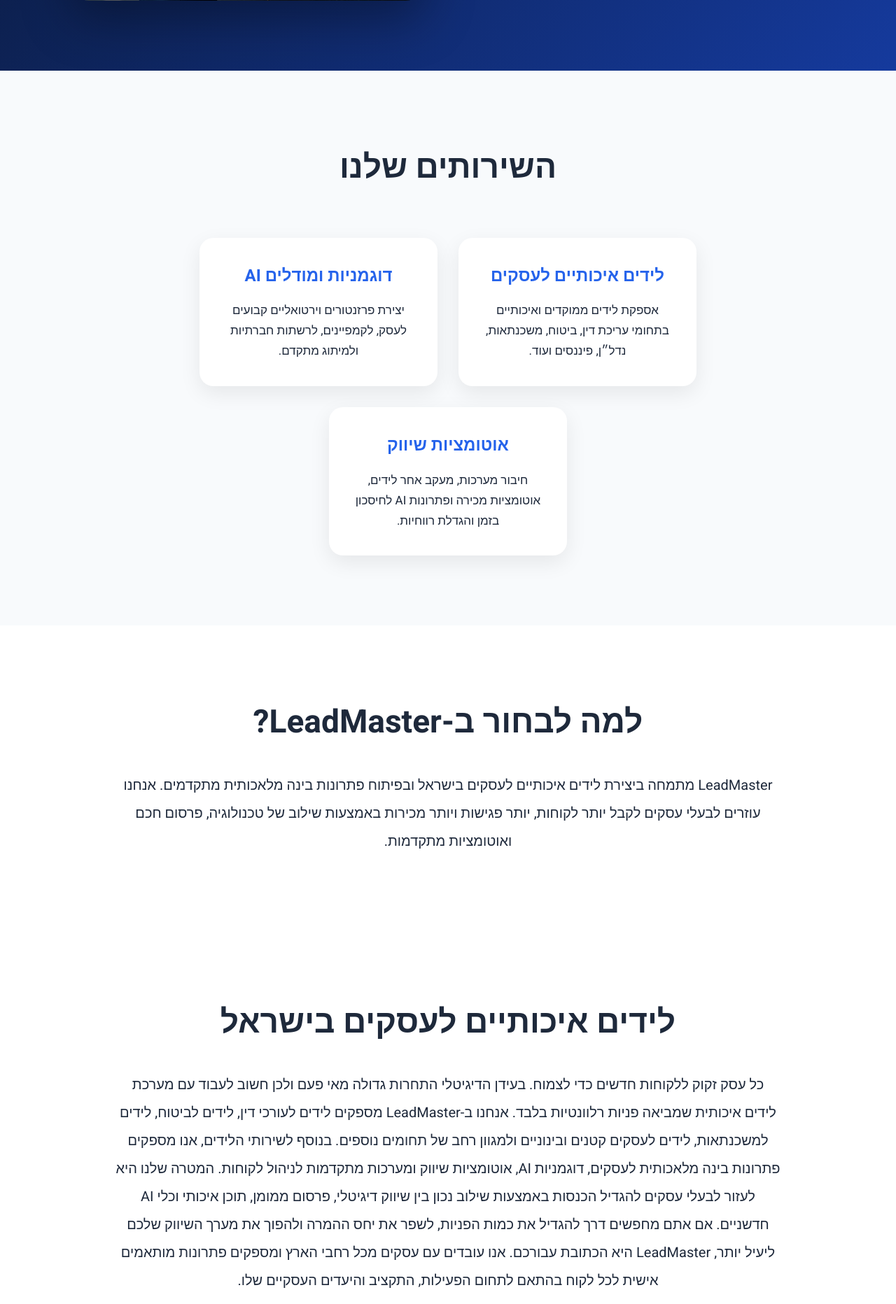
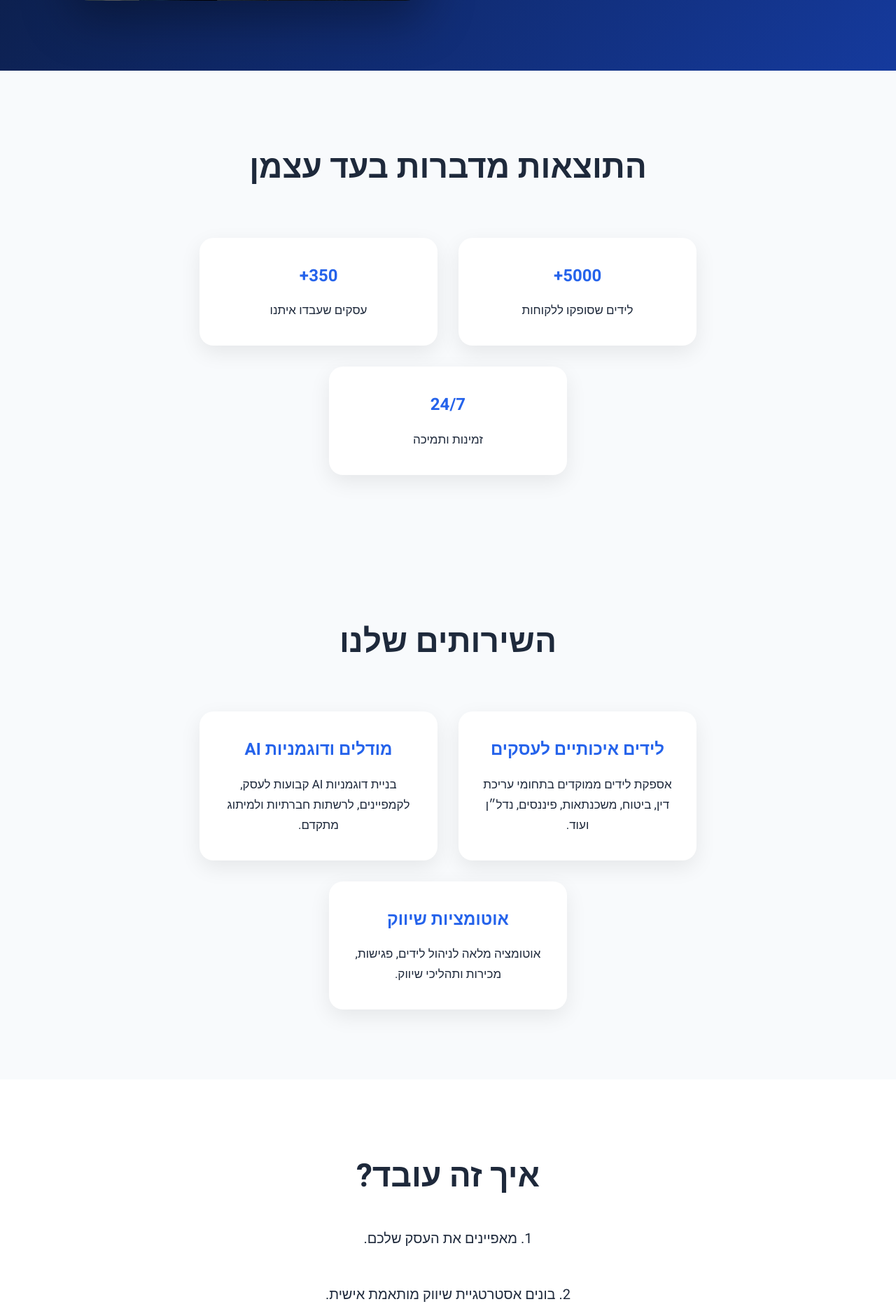
Before and after one commit to yankeisking-dev/leadmaster-website, a Flask app: page / in a window 1280 px wide. Shown: the part 914-2778 px from the top of the page at 70% size. Run offline with Flask 3, Linux system fonts and the light colour scheme; data comes from the database, SQL or seed files in the repository.

Commit message:
Update index.html

```diff
--- a/templates/index.html
+++ b/templates/index.html
@@ -3,14 +3,15 @@
 <html lang="he" dir="rtl">
 
 <head>
+
 <meta charset="UTF-8">
 <meta name="viewport" content="width=device-width, initial-scale=1.0">
 
 <title>לידים איכותיים לעסקים בישראל | LeadMaster - סוכנות לידים ובינה מלאכותית</title>
 
-<meta name="description" content="LeadMaster מספקת לידים איכותיים לעסקים בישראל, דוגמניות AI, אוטומציות שיווק ופתרונות בינה מלאכותית להגדלת מכירות, לקוחות ורווחים.">
+<meta name="description" content="LeadMaster מספקת לידים איכותיים לעסקים בישראל, פתרונות AI מתקדמים, דוגמניות AI, אוטומציות שיווק ומערכות להגדלת מכירות ולקוחות.">
 
-<meta name="keywords" content="לידים לעסקים, לידים איכותיים, לידים לעורכי דין, לידים לביטוח, לידים למשכנתאות, דוגמנית AI, מודל AI, בינה מלאכותית לעסקים, שיווק דיגיטלי, LeadMaster">
+<meta name="keywords" content="לידים לעסקים, לידים איכותיים, לידים לעורכי דין, לידים לביטוח, לידים למשכנתאות, לידים לנדלן, AI לעסקים, דוגמנית AI, בינה מלאכותית לעסקים">
 
 <meta property="og:title" content="LeadMaster - לידים איכותיים לעסק שלך">
 <meta property="og:description" content="סוכנות לידים ובינה מלאכותית לעסקים בישראל">
@@ -48,15 +49,15 @@
 <div class="logo-area">
 <img
 src="{{ url_for('static', filename='images/logo.png') }}"
-alt="LeadMaster Logo"
-class="logo"
->
+alt="LeadMaster"
+class="logo">
 </div>
 
 <nav>
 <a href="#services">שירותים</a>
-<a href="#about">אודות</a>
-<a href="#seo-content">מידע מקצועי</a>
+<a href="#stats">תוצאות</a>
+<a href="#process">תהליך העבודה</a>
+<a href="#faq">שאלות נפוצות</a>
 <a href="#contact">יצירת קשר</a>
 </nav>
 
@@ -82,8 +83,32 @@ class="logo"
 
 <img
 src="{{ url_for('static', filename='images/hero.jpg') }}"
-alt="LeadMaster AI Model"
->
+alt="LeadMaster AI">
+
+</div>
+
+</section>
+
+<section id="stats" class="services">
+
+<h2>התוצאות מדברות בעד עצמן</h2>
+
+<div class="cards">
+
+<div class="card">
+<h3>5000+</h3>
+<p>לידים שסופקו ללקוחות</p>
+</div>
+
+<div class="card">
+<h3>350+</h3>
+<p>עסקים שעבדו איתנו</p>
+</div>
+
+<div class="card">
+<h3>24/7</h3>
+<p>זמינות ותמיכה</p>
+</div>
 
 </div>
 
@@ -98,21 +123,21 @@ alt="LeadMaster AI Model"
 <div class="card">
 <h3>לידים איכותיים לעסקים</h3>
 <p>
-אספקת לידים ממוקדים ואיכותיים בתחומי עריכת דין, ביטוח, משכנתאות, נדל״ן, פיננסים ועוד.
+אספקת לידים ממוקדים בתחומי עריכת דין, ביטוח, משכנתאות, פיננסים, נדל״ן ועוד.
 </p>
 </div>
 
 <div class="card">
-<h3>דוגמניות ומודלים AI</h3>
+<h3>מודלים ודוגמניות AI</h3>
 <p>
-יצירת פרזנטורים וירטואליים קבועים לעסק, לקמפיינים, לרשתות חברתיות ולמיתוג מתקדם.
+בניית דוגמניות AI קבועות לעסק, לקמפיינים, לרשתות חברתיות ולמיתוג מתקדם.
 </p>
 </div>
 
 <div class="card">
 <h3>אוטומציות שיווק</h3>
 <p>
-חיבור מערכות, מעקב אחר לידים, אוטומציות מכירה ופתרונות AI לחיסכון בזמן והגדלת רווחיות.
+אוטומציה מלאה לניהול לידים, פגישות, מכירות ותהליכי שיווק.
 </p>
 </div>
 
@@ -120,38 +145,92 @@ alt="LeadMaster AI Model"
 
 </section>
 
-<section id="about" class="about">
+<section id="process" class="about">
+
+<h2>איך זה עובד?</h2>
+
+<p>
+
+1. מאפיינים את העסק שלכם.
+
+<br><br>
+
+2. בונים אסטרטגיית שיווק מותאמת אישית.
+
+<br><br>
+
+3. מייצרים לידים איכותיים וממוקדים.
+
+<br><br>
+
+4. מגדילים את כמות הלקוחות והמכירות.
+
+</p>
+
+</section>
+
+<section class="about">
 
 <h2>למה לבחור ב-LeadMaster?</h2>
 
 <p>
 
-LeadMaster מתמחה ביצירת לידים איכותיים לעסקים בישראל ובפיתוח פתרונות בינה מלאכותית מתקדמים.
-אנחנו עוזרים לבעלי עסקים לקבל יותר לקוחות, יותר פגישות ויותר מכירות באמצעות שילוב של טכנולוגיה, פרסום חכם ואוטומציות מתקדמות.
+LeadMaster משלבת בין שיווק מתקדם, בינה מלאכותית ואוטומציות חכמות כדי לספק לעסקים יותר לקוחות ופחות כאבי ראש.
+
+אנחנו מתמחים ביצירת לידים איכותיים לעסקים בישראל, פיתוח דוגמניות AI, פתרונות תוכן מתקדמים ומערכות שיווק חדשניות שמביאות תוצאות אמיתיות.
+
+בין אם אתם עורכי דין, סוכני ביטוח, יועצי משכנתאות, יזמי נדל״ן או בעלי עסקים מכל תחום אחר – אנו מספקים פתרון מלא להגדלת כמות הלקוחות וההכנסות.
 
 </p>
 
 </section>
 
-<section id="seo-content" class="about">
+<section class="about">
 
 <h2>לידים איכותיים לעסקים בישראל</h2>
 
 <p>
 
-כל עסק זקוק ללקוחות חדשים כדי לצמוח. בעידן הדיגיטלי התחרות גדולה מאי פעם ולכן חשוב לעבוד עם מערכת לידים איכותית שמביאה פניות רלוונטיות בלבד.
+לידים איכותיים הם אחד הנכסים החשובים ביותר לכל עסק. במקום לבזבז זמן וכסף על קמפיינים שאינם ממירים, אנו מספקים פניות ממוקדות מאנשים שמחפשים את השירות שלכם.
 
-אנחנו ב-LeadMaster מספקים לידים לעורכי דין, לידים לביטוח, לידים למשכנתאות, לידים לעסקים קטנים ובינוניים ולמגוון רחב של תחומים נוספים.
+אנו עובדים עם מגוון רחב של תחומים ומסייעים לעסקים לקבל יותר פגישות, יותר שיחות ויותר לקוחות.
 
-בנוסף לשירותי הלידים, אנו מספקים פתרונות בינה מלאכותית לעסקים, דוגמניות AI, אוטומציות שיווק ומערכות מתקדמות לניהול לקוחות.
+בנוסף, אנו מציעים פתרונות AI מתקדמים הכוללים דוגמניות AI, יצירת תוכן, ניהול נוכחות דיגיטלית ואוטומציות עסקיות.
 
-המטרה שלנו היא לעזור לבעלי עסקים להגדיל הכנסות באמצעות שילוב נכון בין שיווק דיגיטלי, פרסום ממומן, תוכן איכותי וכלי AI חדשניים.
-
-אם אתם מחפשים דרך להגדיל את כמות הפניות, לשפר את יחס ההמרה ולהפוך את מערך השיווק שלכם ליעיל יותר, LeadMaster היא הכתובת עבורכם.
-
-אנו עובדים עם עסקים מכל רחבי הארץ ומספקים פתרונות מותאמים אישית לכל לקוח בהתאם לתחום הפעילות, התקציב והיעדים העסקיים שלו.
+המטרה שלנו פשוטה: לעזור לכם לצמוח מהר יותר באמצעות טכנולוגיה ושיווק חכם.
 
 </p>
+
+</section>
+
+<section id="faq" class="services">
+
+<h2>שאלות נפוצות</h2>
+
+<div class="cards">
+
+<div class="card">
+<h3>מה זה ליד איכותי?</h3>
+<p>
+פנייה של לקוח פוטנציאלי שמביע עניין אמיתי בשירות שלכם.
+</p>
+</div>
+
+<div class="card">
+<h3>לאילו תחומים השירות מתאים?</h3>
+<p>
+עורכי דין, ביטוח, משכנתאות, נדל״ן, פיננסים, רפואה, קוסמטיקה ועוד.
+</p>
+</div>
+
+<div class="card">
+<h3>מה היתרון של דוגמניות AI?</h3>
+<p>
+חיסכון בעלויות, זמינות מלאה ומיתוג אחיד לאורך זמן.
+</p>
+</div>
+
+</div>
 
 </section>
 
@@ -173,27 +252,23 @@ LeadMaster מתמחה ביצירת לידים איכותיים לעסקים בי
 type="text"
 name="name"
 placeholder="שם מלא"
-required
->
+required>
 
 <input
 type="text"
 name="phone"
 placeholder="טלפון"
-required
->
+required>
 
 <input
 type="email"
 name="email"
-placeholder="אימייל"
->
+placeholder="אימייל">
 
 <input
 type="text"
 name="business"
-placeholder="תחום פעילות"
->
+placeholder="תחום פעילות">
 
 <button type="submit" class="btn">
 שלח פרטים
```
Lines whose indentation alone changed are shown as unchanged.
